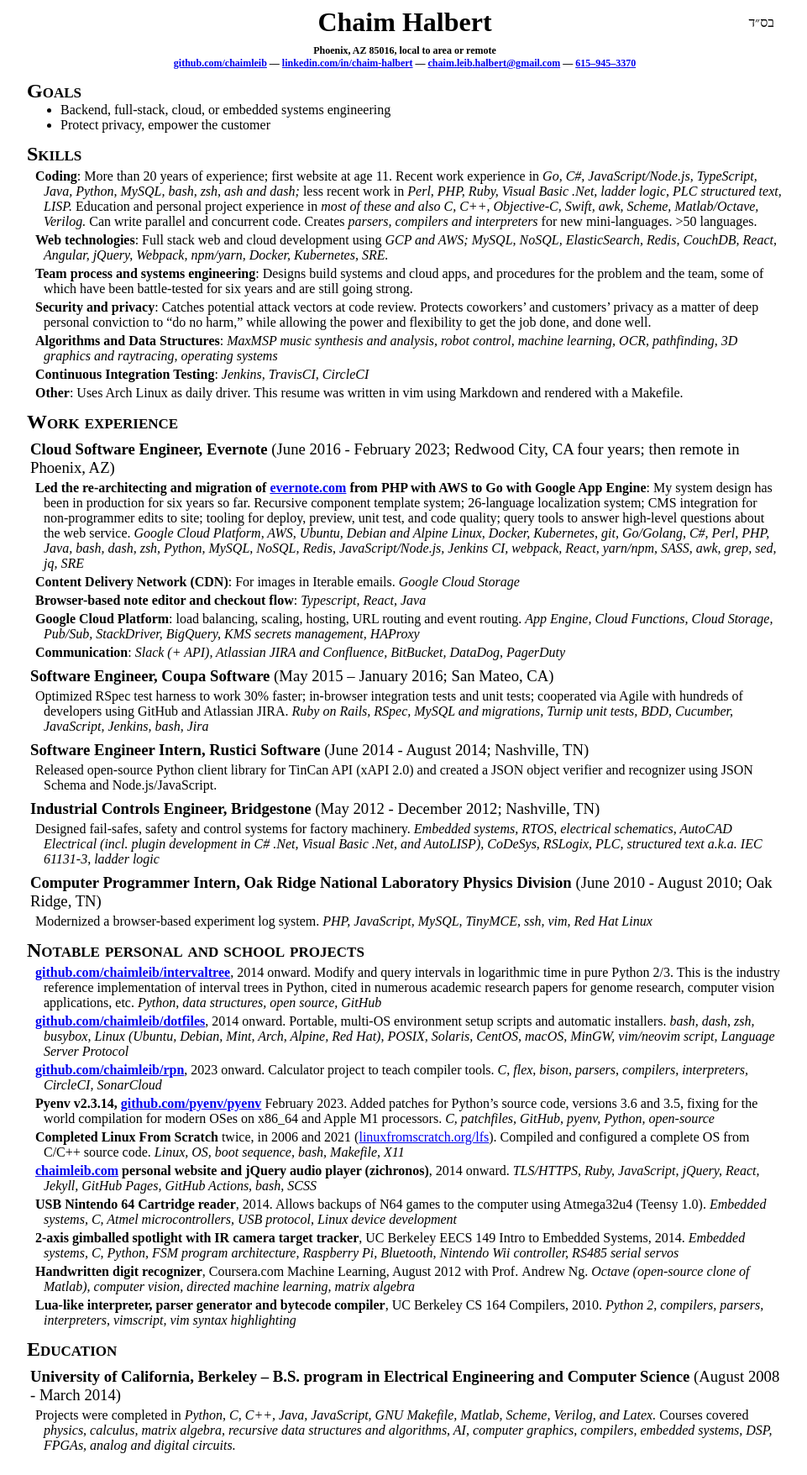
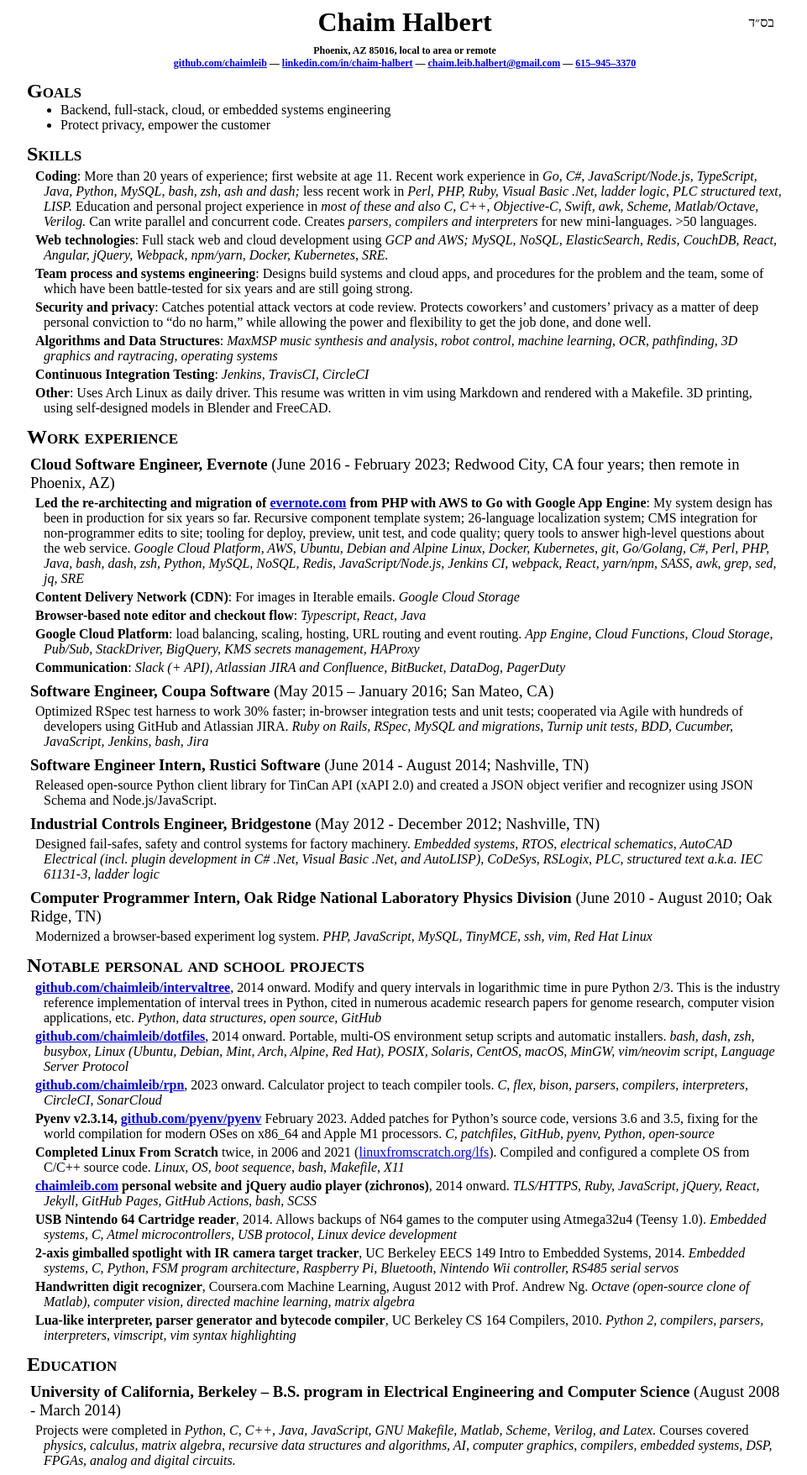
Before and after one commit to chaimleib/chaimleib.github.io, a Jekyll site: the page built from resume/index.html, in a window 1280 px wide. Shown: the whole page at 84% size, without its empty margins (158-1119 px from the left). Built offline with Jekyll 4.4.1, drawn with Linux system fonts in a browser that asks for light colours.

Commit message:
resume: 3D printing Blender FreeCAD

```diff
--- a/_layouts/resume.html
+++ b/_layouts/resume.html
@@ -3,7 +3,7 @@
   <meta charset="utf-8"/>
   <meta name="generator" content="pandoc"/>
   <meta name="viewport" content="width=device-width, initial-scale=1.0, user-scalable=yes"/>
-  <meta name="revised" content="Chaim Halbert, 2023-03-26 12:52-0700"/>
+  <meta name="revised" content="Chaim Halbert, 2023-03-26 22:52-0700"/>
   <title>Chaim Halbert</title>
   <style>
     code{white-space: pre-wrap;}
@@ -186,7 +186,8 @@
 <p><strong>Continuous Integration Testing</strong>: <em>Jenkins,
 TravisCI, CircleCI</em></p>
 <p><strong>Other</strong>: Uses Arch Linux as daily driver. This resume
-was written in vim using Markdown and rendered with a Makefile.</p>
+was written in vim using Markdown and rendered with a Makefile. 3D
+printing, using self-designed models in Blender and FreeCAD.</p>
 <h2 id="work-experience">Work experience</h2>
 <h3 id="cloud-software-engineer-evernote-june-2016---february-2023-redwood-city-ca-four-years-then-remote-in-phoenix-az"><strong>Cloud
 Software Engineer, Evernote</strong> (June 2016 - February 2023; Redwood
```
